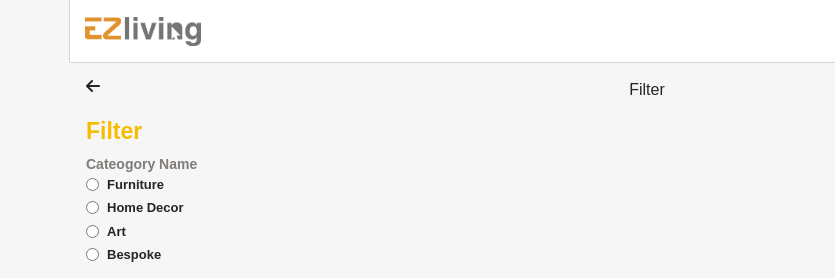
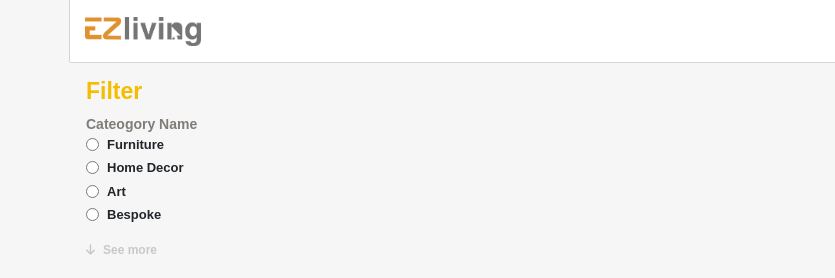
Before and after one commit to ahmed-idenbrid/Ezliving-html, a plain HTML site: page pages/filter.html in a window 1280 px wide. Shown: the top 278 px of the page, 0-835 px from the left. Drawn offline with Linux system fonts and the light colour scheme.

Commit message:
filter changes

```diff
--- a/pages/filter.html
+++ b/pages/filter.html
@@ -58,10 +58,10 @@
         </div>
     </div>
     <div class="filterContainer container p-lg-3">
-        <div class="filterHeader d-flex">
+        <!-- <div class="filterHeader d-flex">
             <i class="fas fa-arrow-left"></i>
             <p class="filterHeaderTitle text-center w-100">Filter</p>
-        </div>
+        </div> -->
         <div class="filterBody">
             <h3 class="filterBodyTitle">Filter</h3>
             <div class="filterBodySubTitle">Cateogory Name</div>
```
